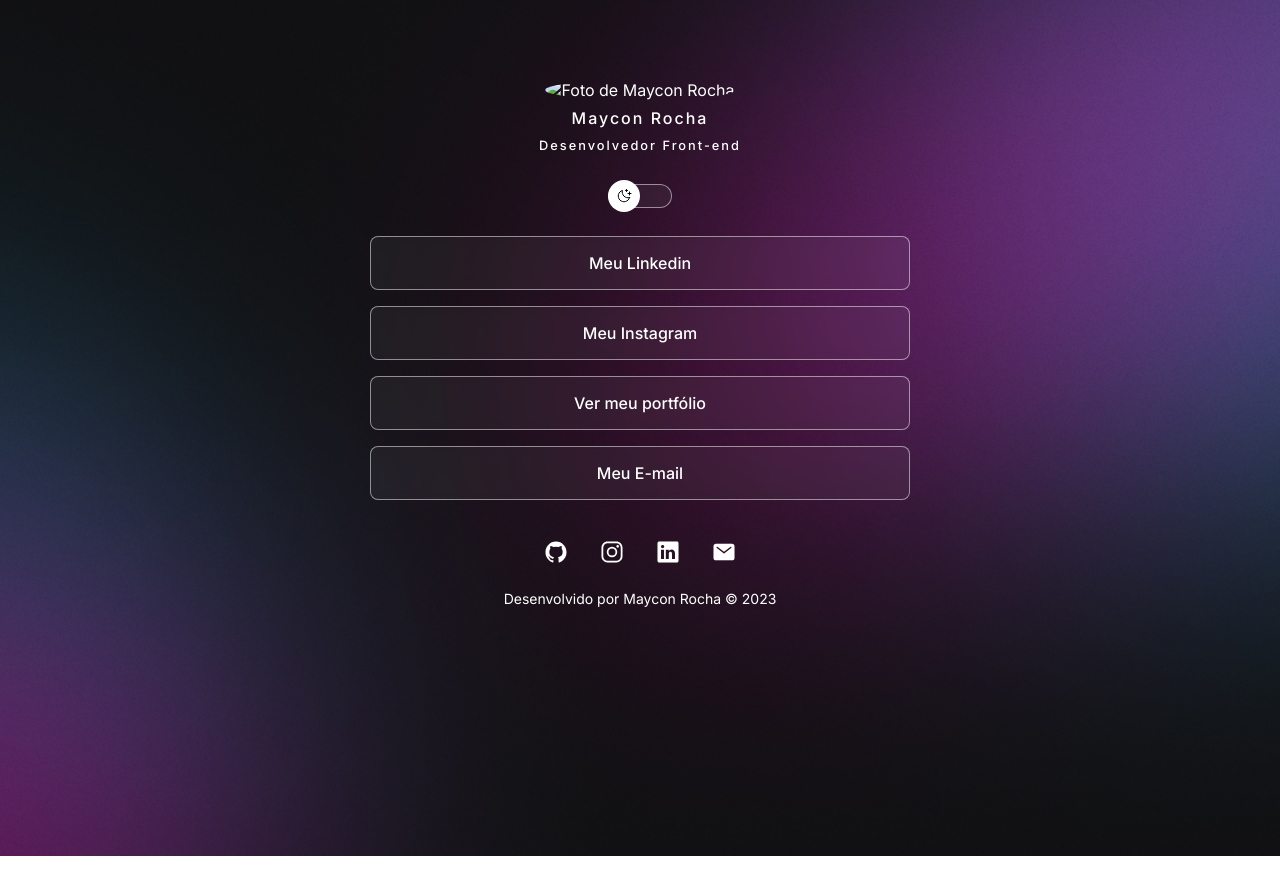
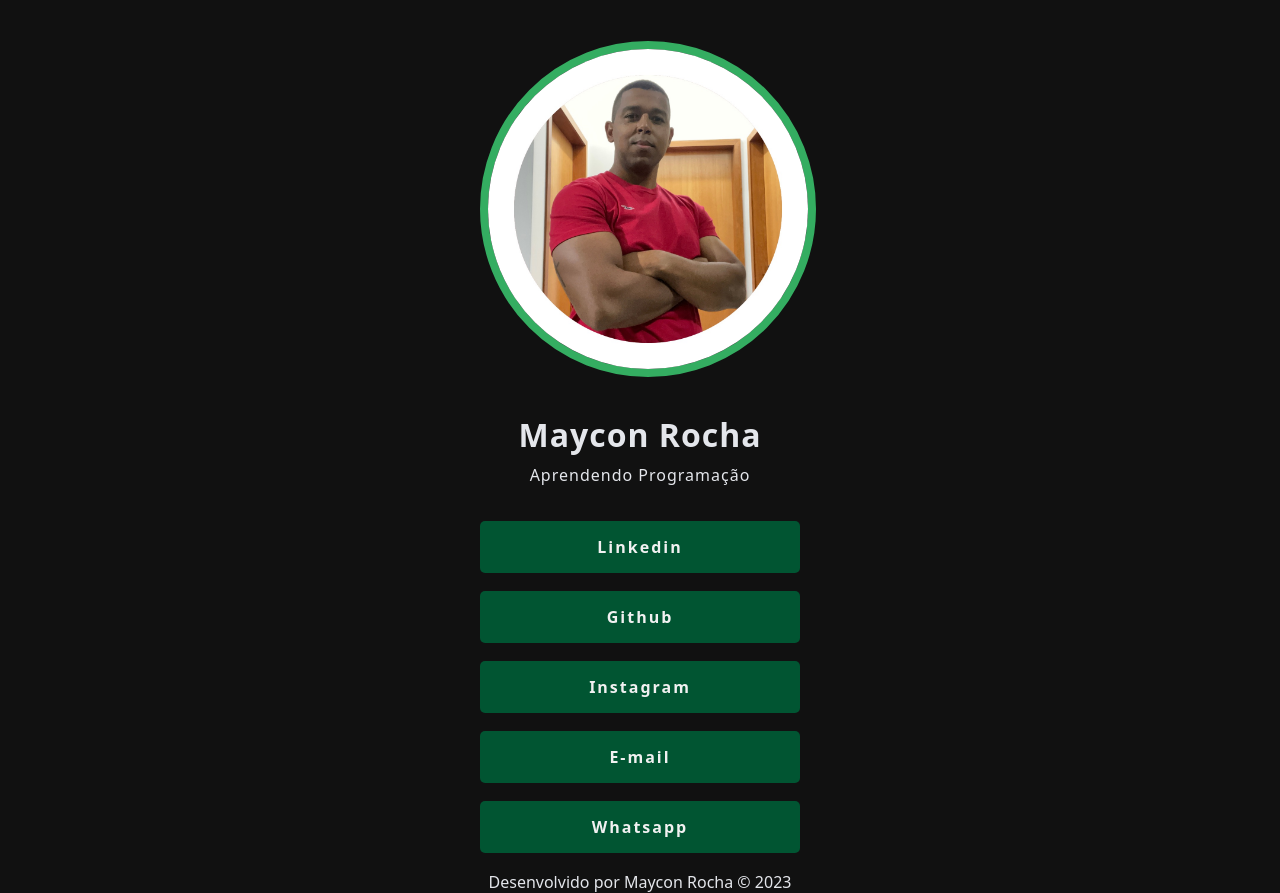
Before and after one commit to MayconRocha21/Dev_Links, a plain HTML site: page index.html in a window 1280 px wide. Before the commit the page ends 856 px from the top, so only its background shows below. Drawn offline with nearby package versions, Linux system fonts and the light colour scheme.

Commit message:
Atualização geral em todo projeto

```diff
--- a/index.html
+++ b/index.html
@@ -1,87 +1,35 @@
 <!DOCTYPE html>
 <html lang="pt-br">
+
 <head>
-    <link rel="preconnect" href="https://fonts.googleapis.com" />
-    <link rel="preconnect" href="https://fonts.gstatic.com" crossorigin />
-    <link
-      href="https://fonts.googleapis.com/css2?family=Inter:wght@400;500&display=swap"
-      rel="stylesheet"
-    />
-
-    <meta charset="UTF-8" />
-    <meta http-equiv="X-UA-Compatible" content="IE=edge" />
-    <meta name="viewport" content="width=device-width, initial-scale=1.0" />
-    <title>Meus Links</title>
-    <link rel="stylesheet" href="style.css" />
+  <meta charset="UTF-8">
+  <meta name="viewport" content="width=device-width, initial-scale=1.0">
+  <title>Maycon Rocha</title>
+  <link rel="stylesheet" href="style.css">
 </head>
 <body>
-    <div id="container">
-      <div id="profile">
-        <img
-          src="./image/Eu.jpg"
-          alt="Foto de Maycon Rocha"
-        />
-        <p>Maycon Rocha</p>
-        <p class="description">Desenvolvedor Front-end</p>
-      </div>
-
-      <div id="switch" onclick="toggleMode()">
-        <button></button>
-        <span></span>
-      </div>
-
+  <div class="container">
+    <img src="assets/Eu.jpg" alt="Foto de Maycon Rocha">
+    <h1>Maycon Rocha</h1>
+    <p>Aprendendo Programação</p>
     <ul>
       <li>
-          <a href="https://linkedin.com/in/maycon-rocha-7b8759164/">Meu Linkedin</a>
+        <a href="https://linkedin.com/in/maycon-rocha-7b8759164/" target="_blank">Linkedin</a>
       </li>
-
       <li>
-          <a href="https://instagram.com/maycongr">Meu Instagram</a>
+        <a href="https://github.com/MayconRocha21" target="_blank">Github</a>
       </li>
-
       <li>
-          <a href="https://github.com/MayconRocha21">Ver meu portfólio</a>
+        <a href="https://instagram.com/maycongr" target="_blank">Instagram</a>
       </li>
-
       <li>
-          <a href="mailto:mgr8272@gmail.com" target="_blank"
-            >Meu E-mail</a
-          >
+        <a href="mailto:maycon_gr@hotmail.com">E-mail</a>
+      </li>
+      <li>
+        <a href="#" target="_blank">Whatsapp</a>
       </li>
     </ul>
-
-      <div id="social-links">
-        <a href="https://github.com/MayconRocha21" target="_blank">
-          <ion-icon name="logo-github"></ion-icon>
-        </a>
-
-        <a href="https://instagram.com/maycongr" target="_blank">
-          <ion-icon name="logo-instagram"></ion-icon>
-        </a>
-
-        <a href="https://linkedin.com/in/maycon-rocha-7b8759164/" target="_blank">
-          <ion-icon name="logo-linkedin"></ion-icon>
-        </a>
-
-        <a href="mailto:mgr8272@gmail.com" target="_blank">
-          <ion-icon name="mail"></ion-icon>
-        </a>
+    <footer>Desenvolvido por Maycon Rocha &copy; 2023</footer>
   </div>
-
-      <footer>
-        Desenvolvido por Maycon Rocha &copy; 2023</a>
-      </footer>
-    </div>
-        <!-- Scripts -->
-    <script
-      type="module"
-      src="https://unpkg.com/ionicons@5.5.2/dist/ionicons/ionicons.esm.js"
-    ></script>
-    <script
-      nomodule
-      src="https://unpkg.com/ionicons@5.5.2/dist/ionicons/ionicons.js"
-    ></script>
-
-    <script src="./scripts.js"></script>
 </body>
 </html>
--- a/scripts.js
+++ /dev/null
@@ -1,16 +0,0 @@
-function toggleMode() {
-    const html = document.documentElement
-    html.classList.toggle("light")
-
-    // pegar a tag img
-    const img = document.querySelector("#profile img")
-
-    // substituir a imagem
-    if (html.classList.contains("light")) {
-      // se tiver light mode, adicionar a imagem light
-      img.setAttribute("src", "./assets/Eu.jpg")
-    } else {
-      // set tiver sem light mode, manter a imagem normal
-      img.setAttribute("src", "./assets/Eu.jpg")
-    }
-  }
--- a/style.css
+++ b/style.css
@@ -1,197 +1,77 @@
 * {
-  margin: 0;
-  padding: 0;
-  box-sizing: border-box;
+    margin: 0;
+    padding: 0;
 }
 
-:root {
-  --text-color: white;
-  --bg-url: url(./assets/bg-mobile.jpg);
-  --stroke-color: rgba(255, 255, 255, 0.5);
-  --surface-color: rgba(255, 255, 255, 0.05);
-  --surface-color-hover: rgba(0, 0, 0, 0.02);
-  --highlight-color: rgba(255, 255, 255, 0.2);
-  --switch-bg-url: url(./assets/moon-stars.svg);
-}
-
-.light {
-  --text-color: black;
-  --bg-url: url(./assets/bg-mobile-light.jpg);
-  --stroke-color: rgba(0, 0, 0, 0.5);
-  --surface-color: rgba(0, 0, 0, 0.05);
-  --surface-color-hover: rgba(0, 0, 0, 0.02);
-  --highlight-color: rgba(0, 0, 0, 0.1);
-  --switch-bg-url: url(./assets/sun.svg);
+:root{
+  --color-black-1: #111;
+  --color-black-2: #3A3B3C;
+  --color-white: #E4E6EB;
+  --color-white-2: #f1f1f1;
+  --color-green-1: #015532;
+  --color-green-2: #34AD61;
+  --color-green-3: #32cd32;
+  --color-gray: #666666;
 }
 
 body {
-  background: var(--bg-url) no-repeat top center/cover;
-  height: 100vh;
+    background-color: var(--color-black-1);
+    font-family: system-ui, -apple-system, BlinkMacSystemFont, 'Segoe UI', Roboto, Oxygen, Ubuntu, Cantarell, 'Open Sans', 'Helvetica Neue', sans-serif
+}
+img{
+    border-radius: 50%;
+    width: 320px;
+    height: 320px;
+    border: 8px solid var(--color-green-2);
 }
 
-body * {
-  font-family: "Inter", sans-serif;
-  color: var(--text-color);
+
+h1 {
+    color: var(--color-white);
+    margin-top: 31px;
+    margin-bottom: 8px;
+    letter-spacing: 1px;
 }
 
-#container {
-  width: 100%;
-  height: 100vh;
-  max-width: 588px;
-  margin: 56px auto 0px;
-  padding: 0 24px;
+p {
+    color: var(--color-white);
+    letter-spacing: 1px;
 }
 
-/* profile */
-#profile {
-  text-align: center;
-  padding: 24px;
+
+ul {
+    margin-top: 35px;
 }
 
-#profile img {
-  height: 200px;
-  border-radius: 50%;
+
+li {
+    margin-bottom: 18px;
+    list-style: none;
 }
 
-#profile p {
-  font-weight: 500;
-  line-height: 20px;
-  margin-top: 8px;
-  letter-spacing: 2px;
+a {
+    background-color: var(--color-green-1);
+    color: var(--color-white-2);
+    font-weight: 700;
+    letter-spacing: 2px;
+    padding: 15px;
+    text-decoration: none;
+    display: block;
+    border-radius: 5px;
 }
 
-.description{
-  font-size: 0.8rem;
-  letter-spacing: 5px;
-}
-
-/* switch */
-#switch {
-  position: relative;
-  width: 64px;
-
-  margin: 4px auto;
-}
-
-#switch button {
-  width: 32px;
-  height: 32px;
-  background: white var(--switch-bg-url) no-repeat center;
-  border: 0;
-  border-radius: 50%;
-
-  position: absolute;
-  top: 50%;
-  left: 0;
-  z-index: 1;
-  transform: translateY(-50%);
-
-  animation: slide-back 0.2s;
-}
-
-.light #switch button {
-  animation: slide-in 0.2s forwards;
-}
-
-#switch button:hover {
-  outline: 8px solid var(--highlight-color);
-}
-
-#switch span {
-  display: block;
-  width: 64px;
-  height: 24px;
-  background: var(--surface-color);
-  border: 1px solid var(--stroke-color);
-  backdrop-filter: blur(4px);
-  -webkit-backdrop-filter: blur(4px);
-  border-radius: 9999px;
-}
-
-/* links */
-ul {
-  list-style: none;
-  display: flex;
-  flex-direction: column;
-  gap: 16px;
-  padding: 24px 0;
-}
-
-ul li a {
-  display: flex;
-  align-items: center;
-  justify-content: center;
-  padding: 16px 24px;
-  background: var(--surface-color);
-  border: 1px solid var(--stroke-color);
-  border-radius: 8px;
-  backdrop-filter: blur(4px);
-  -webkit-backdrop-filter: blur(4px);
-  text-decoration: none;
-  font-weight: 500;
-  transition: background 0.2s;
-}
-
-/* pseudo-selector */
-ul li a:hover {
-  background: var(--surface-color-hover);
-  border: 1.5px solid var(--text-color);
-}
-
-/* social links */
-#social-links {
-  display: flex;
-  justify-content: center;
-  padding: 0;
-  font-size: 24px;
-}
-
-#social-links a {
-  display: flex;
-  align-items: center;
-  justify-content: center;
-  padding: 16px;
-
-  transition: background 0.2s;
-  border-radius: 50%;
-}
-
-#social-links a:hover {
-  background: var(--highlight-color);
+a:hover {
+    background-color: var(--color-green-3);
+    color: var(--color-black-1);
 }
 
 footer {
-  padding: 10px 0;
-  text-align: center;
-  font-size: 14px;
+    color: var(--color-white);
 }
-
-/* media queries */
-@media (min-width: 700px) {
-  :root {
-    --bg-url: url(./assets/bg-desktop.jpg);
-  }
-
-  .light {
-    --bg-url: url(./assets/bg-desktop-light.jpg);
-  }
+.container {
+    width: 320px;
+    text-align: center;
+    margin-top: 41px;
+    margin-left: auto;
+    margin-right: auto;
 }
-
-/* animation */
-@keyframes slide-in {
-  from {
-    left: 0;
-  }
-  to {
-    left: 50%;
-  }
-}
-
-@keyframes slide-back {
-  from {
-    left: 50%;
-  }
-  to {
-    left: 0;
-  }
-}
```
Also changed, not shown: assets/bg-desktop-light.jpg (deleted), assets/bg-desktop.jpg (deleted), assets/bg-mobile-light.jpg (deleted), assets/bg-mobile.jpg (deleted), assets/moon-stars.svg (deleted), assets/profile.jpg (deleted), assets/sun.svg (deleted), image.png (added), 2 other files. Lines whose indentation alone changed are shown as unchanged.
